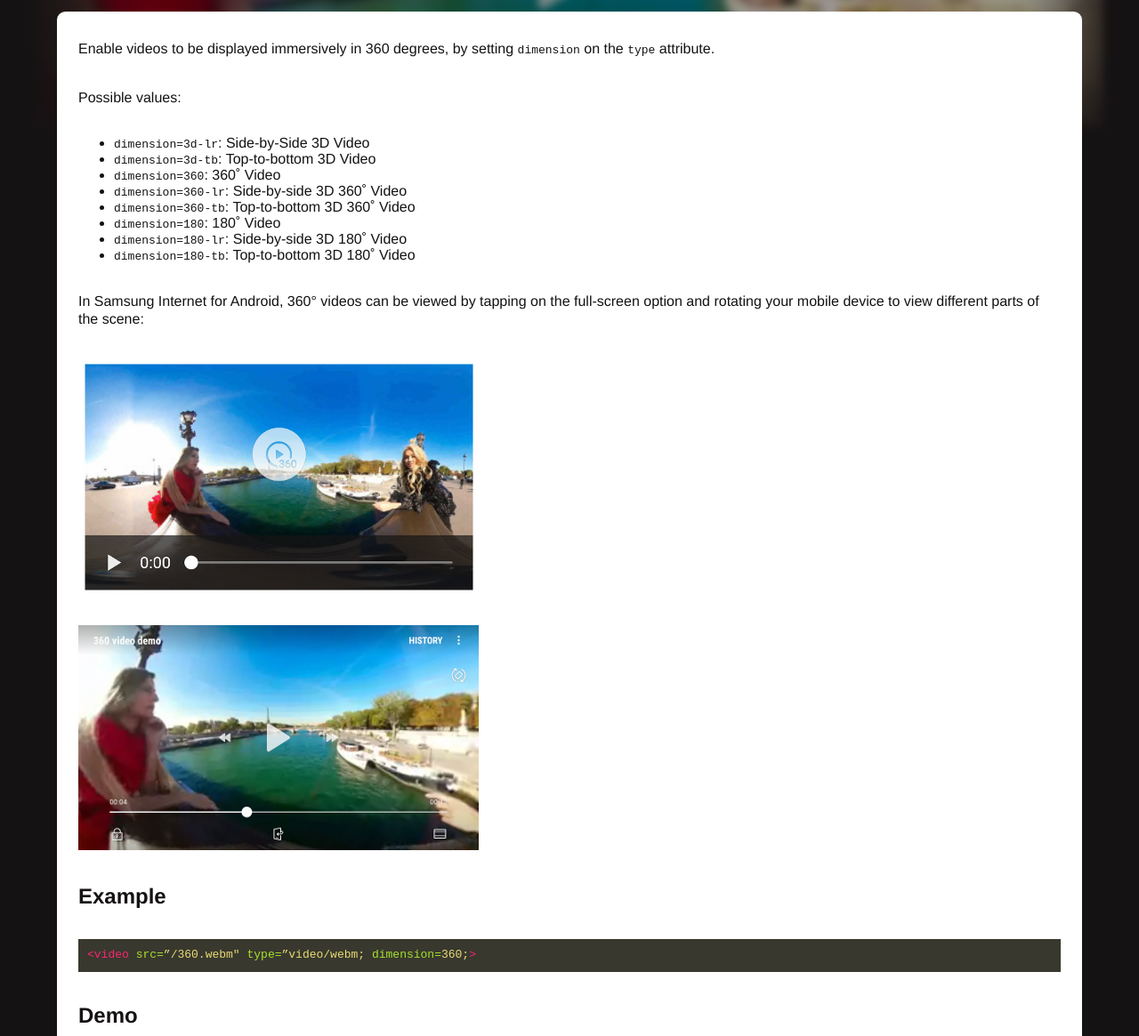
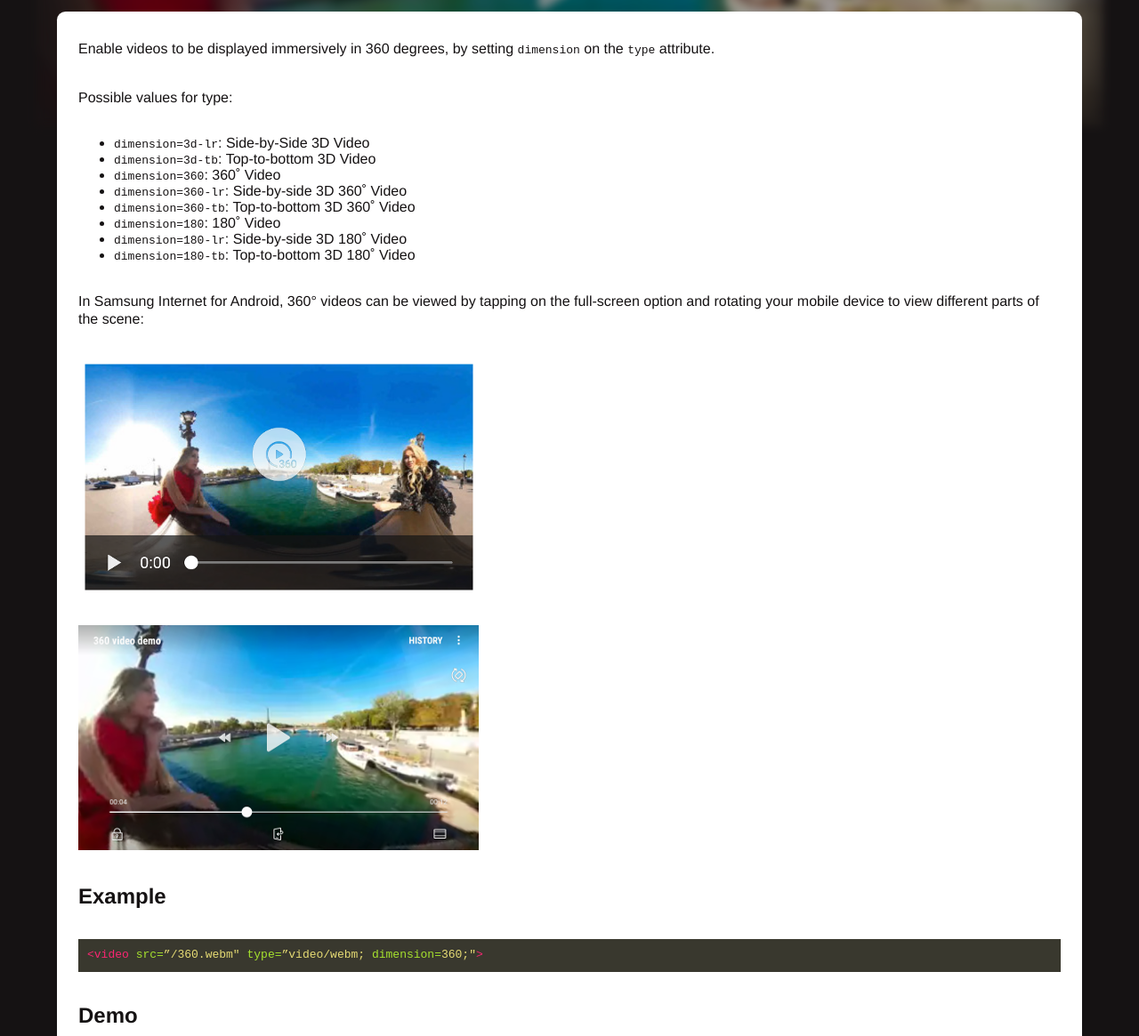
Before and after one commit to SamsungInternet/homepage-archive, a Jekyll site: the page built from docs/video-360.md, in a window 1280 px wide. Shown: the part 207-1372 px from the top of the page at 89% size. Built offline with Jekyll 4.4.1, drawn with Linux system fonts in a browser that asks for light colours.

Commit message:
Update video-360.md

````diff
--- a/docs/video-360.md
+++ b/docs/video-360.md
@@ -9,7 +9,7 @@ description: How to use Immersive 360 Video for Virtual Reality on Samsung Inter
 Enable videos to be displayed immersively in 360 degrees, by setting `dimension`
 on the `type` attribute.
 
-Possible values:
+Possible values for type:
 
 * `dimension=3d-lr`: Side-by-Side 3D Video
 * `dimension=3d-tb`: Top-to-bottom 3D Video
@@ -31,7 +31,7 @@ and rotating your mobile device to view different parts of the scene:
 ## Example
 
 ```html
-<video src=”/360.webm" type=”video/webm; dimension=360;>
+<video src=”/360.webm" type=”video/webm; dimension=360;">
 ```
 
 ## Demo
````
